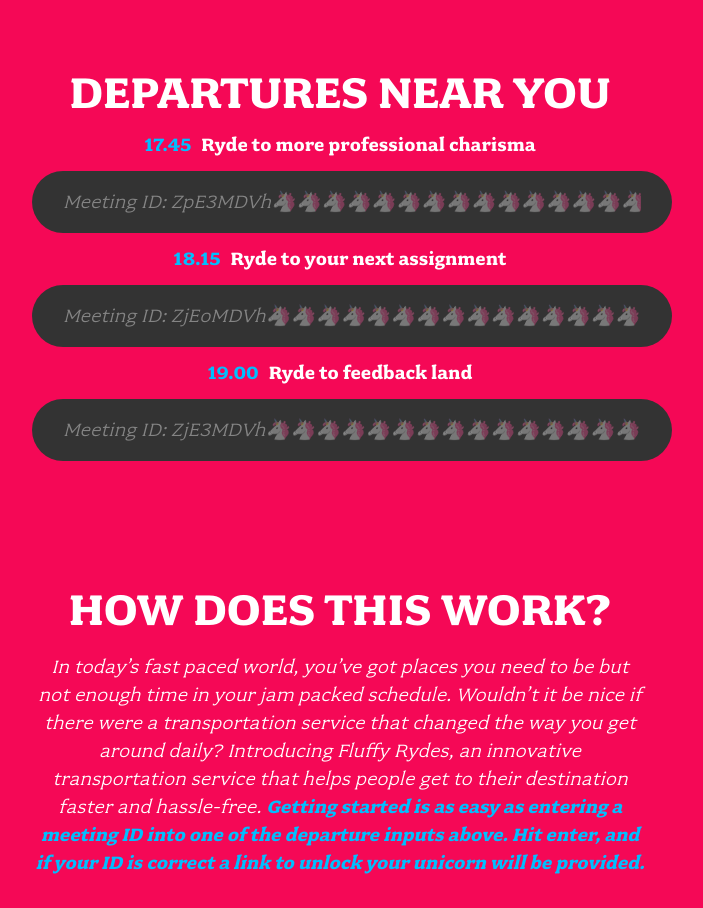
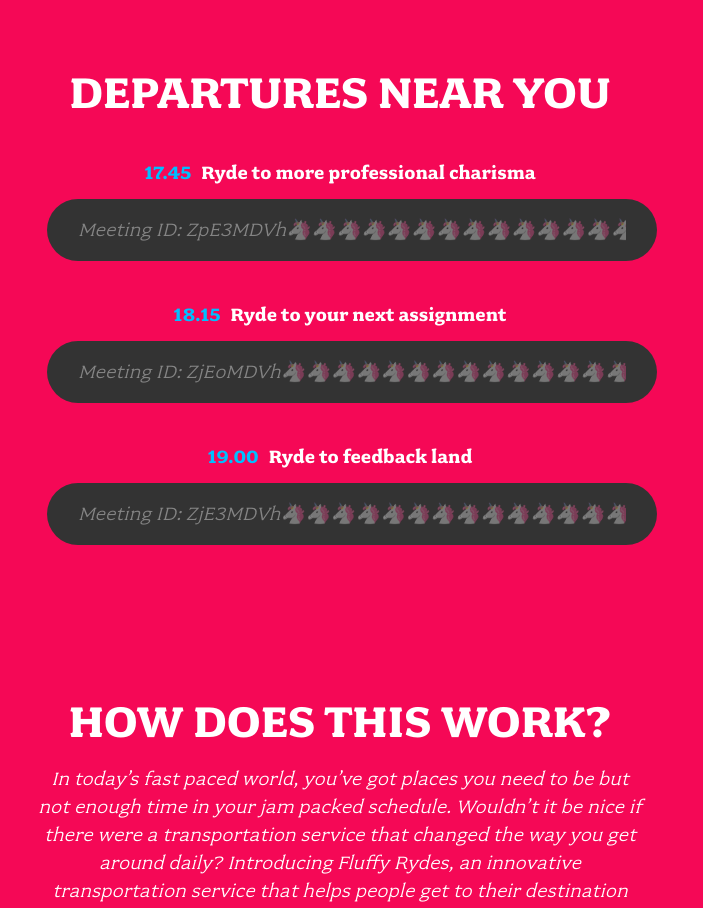
Before and after one commit to fluffyrydes/fluffyrydes.github.io, a Vue app: page / in a window 1280 px wide. Shown: the part 960-1868 px from the top of the page, without its empty margins (300-1003 px from the left). Built offline with nearby package versions, Linux system fonts and the light colour scheme.

Commit message:
use meeting-form component

```diff
--- a/src/components/itinerary.vue
+++ b/src/components/itinerary.vue
@@ -1,18 +1,14 @@
 <template>
-  <form>
-    <div class="row" v-for="meeting in meetings" :key="meeting.id">
-      <label>
-        <span class="time blink">{{ meeting.time }}</span>
-        <span class="destination">{{ meeting.label }}</span>
-        <input type="text" :placeholder="buildPlaceholder(meeting.id)" v-model="meeting.input">
-      </label>
-    </div>
+  <form v-on:submit.prevent>
+    <meeting-form class="row" v-for="meeting in meetings" :meeting="meeting" :key="meeting.id"/>
   </form>
 </template>
 
 <script>
+import MeetingForm from "@/components/meeting-form";
 export default {
   name: "itinerary",
+  components: { MeetingForm },
   data () {
     return {
       meetings: [
@@ -21,70 +17,29 @@
           id: "ZpE3MDVhZjYtZmUxMC00OTgyLWIwNGUtNzRjNzZjZWE1OGF",
           input: "",
           time: "17.45",
-          isCorrect: false
         },
         {
           label: "Ryde to your next assignment",
           id: "ZjEoMDVhZjYtZmUxMC00OTgyLWIwNGUtNzRjNzZjZWE1OGF",
           input: "",
           time: "18.15",
-          isCorrect: false
         },
         {
           label: "Ryde to feedback land",
           id: "ZjE3MDVhZjYtZmUxMC00OTgyLWIwNGUtNzRjNzZjZWE1OGF",
           input: "",
           time: "19.00",
-          isCorrect: false
         },
       ]
     }
   },
   methods: {
-   buildTeamsLink: id => {
-     return "https://teams.microsoft.com/l/meetup-join/19%3ameeting_" + id + "m%40thread.v2"
-  },
-    buildPlaceholder: id => {
-     return "Meeting ID: " + id.slice(0, 8) + "🦄🦄🦄🦄🦄🦄🦄🦄🦄🦄🦄🦄🦄🦄🦄🦄🦄🦄"
-    }
   }
 }
 </script>
 
 <style scoped>
-form input {
-  background: #333;
-  border: 1px solid transparent;
-  color: #fff;
-  border-radius: 40px;
-  height: 3.4375rem;
-  padding: 1.875rem;
-  margin: 0.75rem;
-  outline: none;
-  width: 100%
-}
-
 form {
   margin-bottom: 7rem;
 }
-
-label .destination {
-  font-weight: bold;
-}
-
-label .time {
-  color: deepskyblue;
-  font-weight: bold;
-  margin-right: 10px;
-}
-
-.blink {
-  animation: blinker 0.5s linear infinite;
-}
-
-@keyframes blinker {
-  50% {
-    opacity: 0;
-  }
-}
 </style>
```
